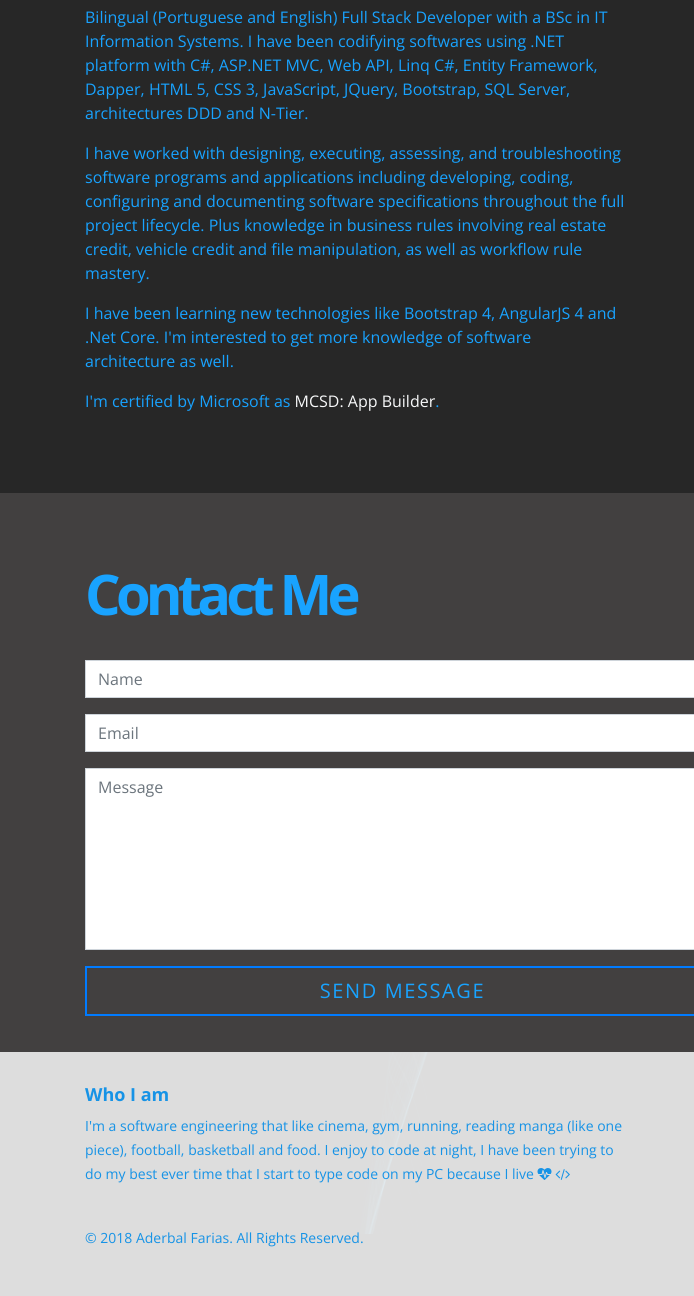
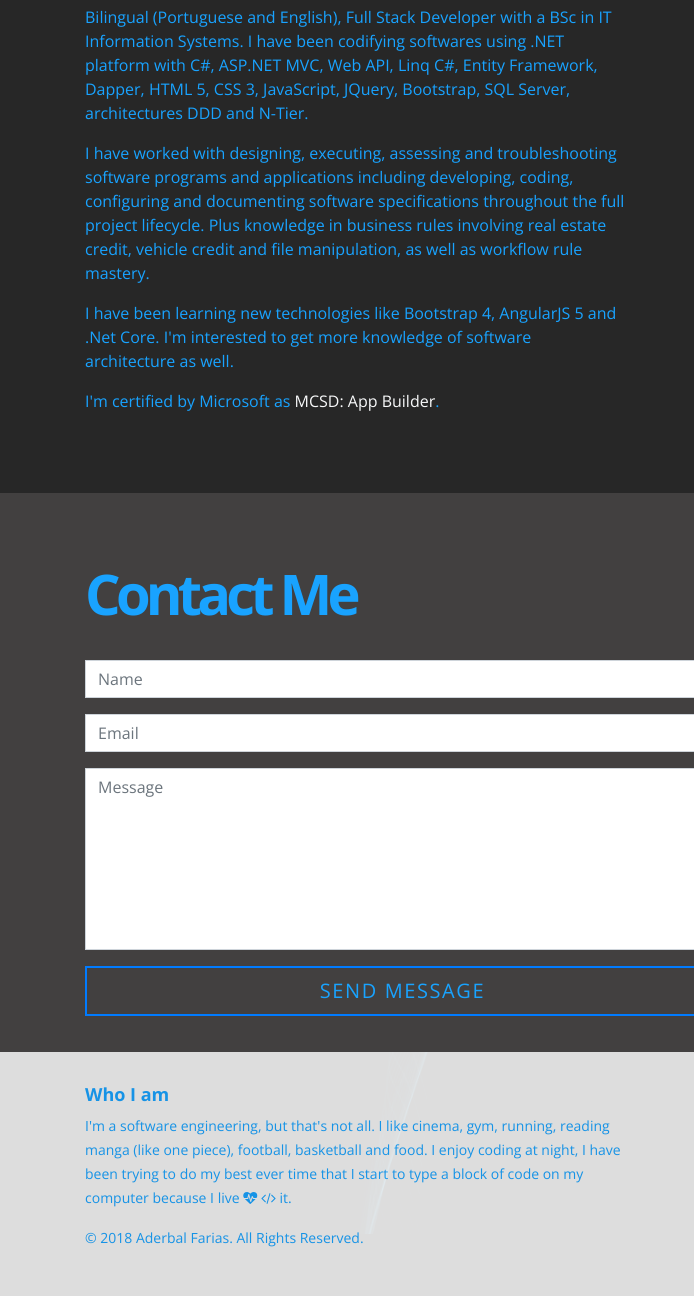
Before and after one commit to aderbalfarias/af, a website: page src/index.html in a window 1280 px wide. Shown: the part 1966-3262 px from the top of the page, 0-694 px from the left. Drawn offline with nearby package versions, Linux system fonts and the light colour scheme.

Commit message:
cleaning the code and solving problems of content

```diff
--- a/src/index.html
+++ b/src/index.html
@@ -178,7 +178,7 @@
                     <p class="text-center text-lg-left">
                         Everything started when I got a scholarship to study Computer Systems Analysis/Analyst.
                         I remember when I did my first "Hello World" I was codifying with C++, I have to say that
-                        I spent a couple of hours to make that code works but in the I was fascinated at that time
+                        I spent a couple of hours to make that code works but at the end I was fascinated at that time
                         I thought Wow it's amazing.
                     </p>
                     <p class="text-center text-lg-left">
@@ -188,8 +188,8 @@
                         developing with .Net platform.
                     </p>
                     <p class="text-center text-lg-left">
-                        It's easy to read about people with sucessful histories currently, some like Ma Yun
-                        (Jack Ma), Mark Zurkeberg, Steve Jobs that they inspired me because they prove that
+                        It's easy to read about people with sucessful histories, some like Ma Yun
+                        (Jack Ma), Mark Zuckerberg, Steve Jobs that they inspired me because they prove that
                         we can beat the obstacles that we are capable and that everything is changing and
                         evolving constantly. Currently, I have asked me a question "What are the most important
                         things in our life?", Time is the answer for me, because of it I try doing things that
@@ -243,20 +243,20 @@
             <div class="row pb-4">
                 <div class="col-lg-6">
                     <p class="text-center text-lg-left">
-                        Bilingual (Portuguese and English) Full Stack Developer with a BSc in IT
+                        Bilingual (Portuguese and English), Full Stack Developer with a BSc in IT
                         Information Systems. I have been codifying softwares using .NET platform with C#,
                         ASP.NET MVC, Web API, Linq C#, Entity Framework, Dapper, HTML 5, CSS 3, JavaScript,
                         JQuery, Bootstrap, SQL Server, architectures DDD and N-Tier.
                     </p>
                     <p class="text-center text-lg-left">
-                        I have worked with designing, executing, assessing, and troubleshooting software programs and
+                        I have worked with designing, executing, assessing and troubleshooting software programs and
                         applications including developing, coding, configuring and documenting software specifications
                         throughout the full project lifecycle. Plus knowledge in business rules involving real estate
                         credit, vehicle credit and file manipulation, as well as workflow rule mastery.
                     </p>
                     <p class="text-center text-lg-left">
-                            I have been learning new technologies like Bootstrap 4, AngularJS 4 and .Net Core.
-                            I'm interested to get more knowledge of software architecture as well.
+                        I have been learning new technologies like Bootstrap 4, AngularJS 5 and .Net Core.
+                        I'm interested to get more knowledge of software architecture as well.
                     </p>
                     <p class="text-center text-lg-left">
                         I'm certified by Microsoft as <a href="https://www.youracclaim.com/users/aderbal-farias" target="_blanck" class="btn-outline-light">MCSD: App Builder</a>.
@@ -378,11 +378,11 @@
                 <div class="col-sm-12 col-lg-6">
                     <h2>Who I am</h2>
                     <p>
-                        I'm a software engineering that like cinema, gym, running, reading manga (like one piece),
-                        football, basketball and food. I enjoy to code at night, I have been trying
-                        to do my best ever time that I start to type code on my PC because I live
+                        I'm a software engineering, but that's not all. I like cinema, gym, running, reading manga
+                        (like one piece), football, basketball and food. I enjoy coding at night, I have been trying
+                        to do my best ever time that I start to type a block of code on my computer because I live
                         <i class="fa fa-heartbeat" aria-hidden="true"></i>
-                        <i class="fa fa-code" aria-hidden="true"></i>
+                        <i class="fa fa-code" aria-hidden="true"></i> it.
                     </p>
                 </div>
                 <div class="col-sm-12 col-lg-6">
```
